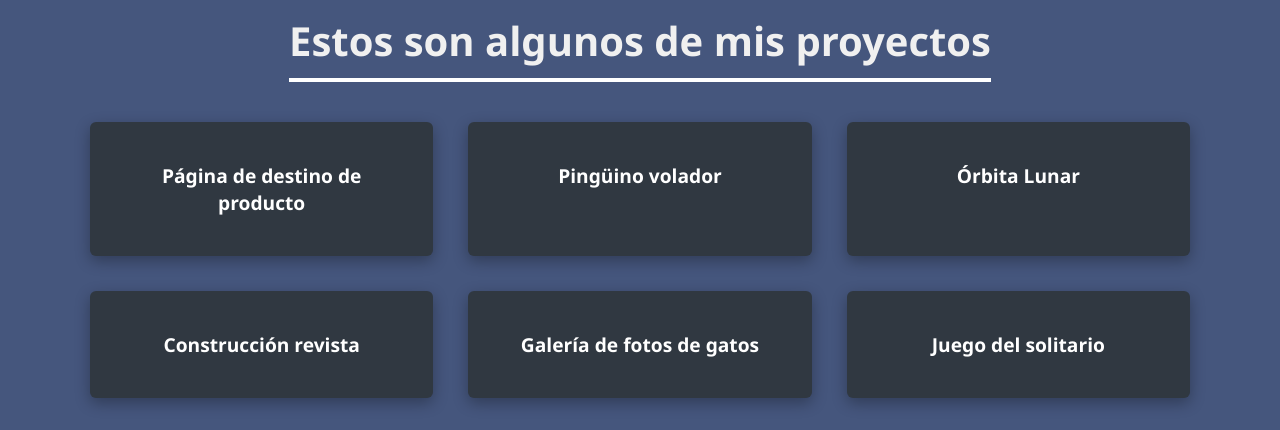
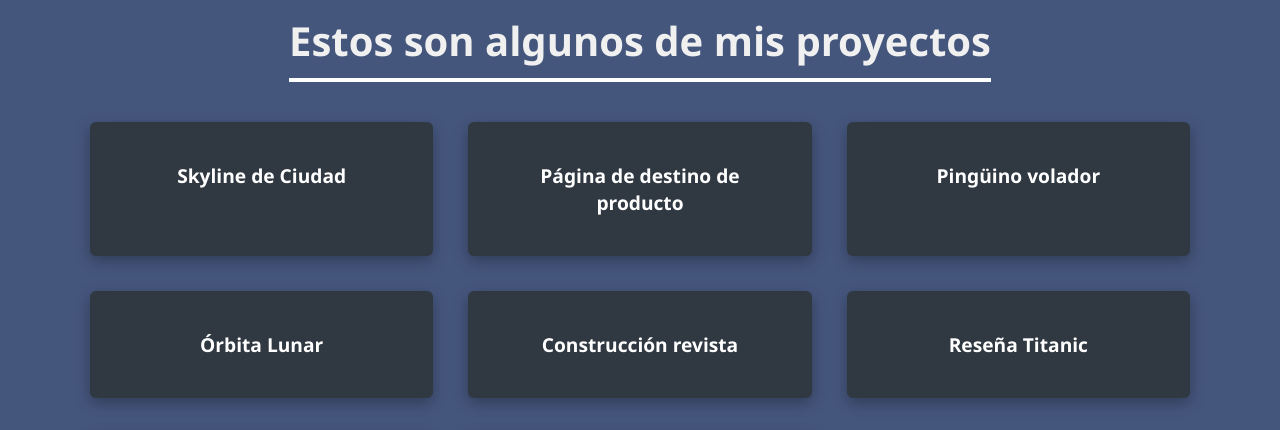
Before and after one commit to Judithxp/Portafolio-Personal, a plain HTML site: page index.html in a window 1280 px wide. Shown: the part 920-1350 px from the top of the page. Drawn offline with Linux system fonts and the light colour scheme.

Commit message:
Add files via upload

```diff
--- a/index.html
+++ b/index.html
@@ -20,6 +20,9 @@
     <section id="project-section">
       <h2>Estos son algunos de mis proyectos</h2>
       <div class="projects-grid">
+        <a href="https://judithxp.github.io/Skyline-de-Ciudad/" target="_blank" class="project project-tile">
+        <div class="project-title">Skyline de Ciudad</div>
+        </a>
         <a href="https://judithxp.github.io/pagina-de-destino-de-producto/" target="_blank" class="project project-tile">
         <div class="project-title">Página de destino de producto</div>
         </a>
@@ -31,6 +34,9 @@
         </a>
         <a href="https://judithxp.github.io/Revista/" target="_blank" class="project project-tile">
         <div class="project-title">Construcción revista</div>
+        </a>
+        <a href="https://judithxp.github.io/rese-a-titanic/" target="_blank" class="project project-tile">
+        <div class="project-title">Reseña Titanic</div>
         </a>
         <a href="https://judithxp.github.io/galeria-de-fotos-de-gatos-flexbox/" target="_blank" class="project project-tile">
         <div class="project-title">Galería de fotos de gatos</div>
```
